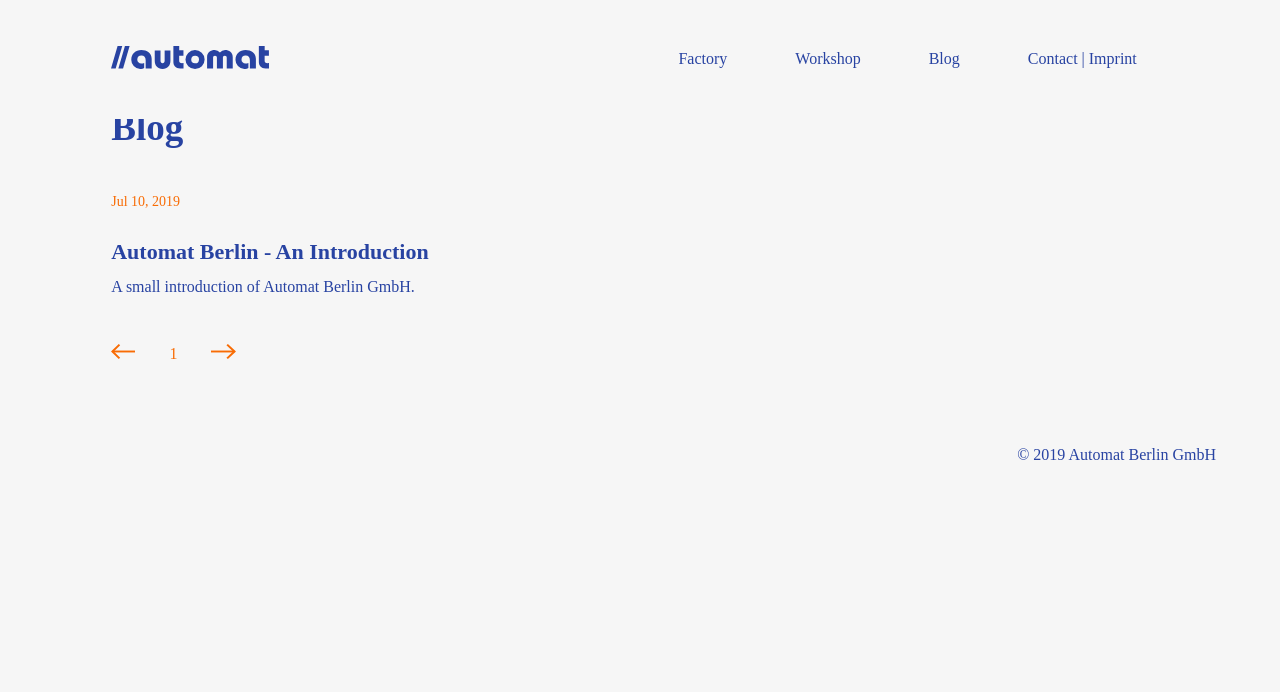
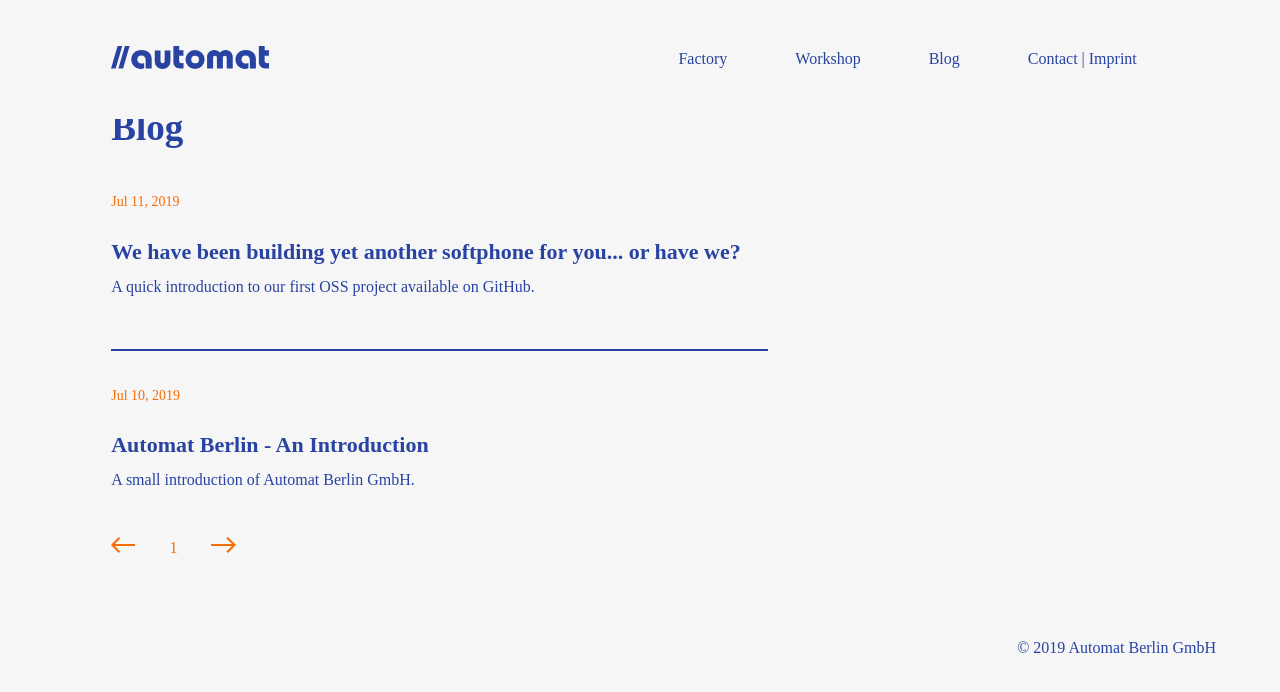
Before and after one commit to automat-berlin/automat-berlin.github.io, a Jekyll site: the page built from posts/index.html, in a window 1280 px wide. Shown: the top 692 px of the page. Built offline with Jekyll 4.4.1, drawn with Linux system fonts in a browser that asks for light colours; nearby versions of some CDN libraries; some web fonts are replaced; the list of posts is cut into pages by our own code; some of the changed lines change nothing that is shown.

Commit message:
Afone iOS blog post (#11)
* Add image and next blog post

* Update styling and add new image

```diff
--- /dev/null
+++ b/_posts/2019-07-11-afone-ios.md
@@ -0,0 +1,38 @@
+---
+layout: post
+title:  "We have been building yet another softphone for you... or have we?"
+excerpt_separator: <!--more-->
+---
+
+A quick introduction to our first OSS project available on GitHub.
+
+<!--more-->
+
+<p class="disclaimer-grey">
+This article is mainly interesting to iOS developers and decision makers at your company.
+</p>
+
+At Automat Berlin GmbH, we strive to make a dent of our own in the communication industry. Through our past projects, we gained experience in using SIP and WebRTC stacks and built communication apps on top of them. Today we wanted to share our knowledge with the community, and we are proud to present our first open source iOS app.
+
+//afone is a reference implementation for SIP/WebRTC based telephony on iOS. It can be used with different communication stacks with little effort. It comes with an easily extensible adapter concept that encapsulates all details of various providers. It is not a complete softphone implementation as it does not provide either an address book implementation or a recent phone call list. It also does not offer an "out of the box" working VoIP push notifications implementation but lays the ground for you to add it with minimal effort quickly.
+
+We made //afone that way, so you do not have to struggle with most common issues and can concentrate on writing your adapter to the backend of your choice or a known CPaaS provider. We see two main use cases for the app. Firstly, you can use it to test your communication stack. Secondly, you can use it to base your own softphone implementation on it, where you do not have to have a full understanding of the SIP protocol. Therefore we have separated the UI part from the adapter part.
+
+//afone is not intended as a product though.
+We did not want to make it a messenger or yet another softphone. Therefore messaging based on SIP/WebRTC or a custom CPaaS provider is not supported. We simply concentrated on the call experience and iOS integration. Our phone supports muting/unmuting, call hold/unhold, entering DTMF tones, video calls, and audio routing in both CallKit and the in-app call screen.
+
+The architecture is simple and clear. We want you to focus on your adapter code, and on adding simple UI elements like a list of recent calls. Here is how it works:
+
+<p align="center">
+<img src="/images/afone-ios-arch.svg" alt="//afone architecture" width="80%">
+</p>
+
+Sounds good? Give it a try yourself and let us know what you think. It is free, open, and available on [GitHub](https://github.com/automat-berlin/afone).  If you decide to write your own adapter to a CPaaS provider, please consider sharing it with the open source community.
+
+//afone is provided under the MIT license, so you are free to use it in commercial projects or contribute to the FOSS initiative we host on GitHub.
+
+//afone is available on the [App Store](https://apps.apple.com/us/app/afone/id1470424336?ls=1).
+
+In case you need support, do not hesitate to contact us!
+
+Disclaimer: //afone requires you to have a fully functional SIP server and to add an iOS SIP library. For a full list of dependencies, please see our README on [GitHub](https://github.com/automat-berlin/afone).
--- a/stylesheets/style.css
+++ b/stylesheets/style.css
@@ -629,6 +629,11 @@ section {
 	text-decoration: none;
 }
 
+.disclaimer-grey {
+	font-size: 14px;
+	color: #A4A4A4;
+}
+
 /*--------------------------------------------------------------
 # IMPRINT
 --------------------------------------------------------------*/
```
Also changed, not shown: images/afone-ios-arch.svg (added).
